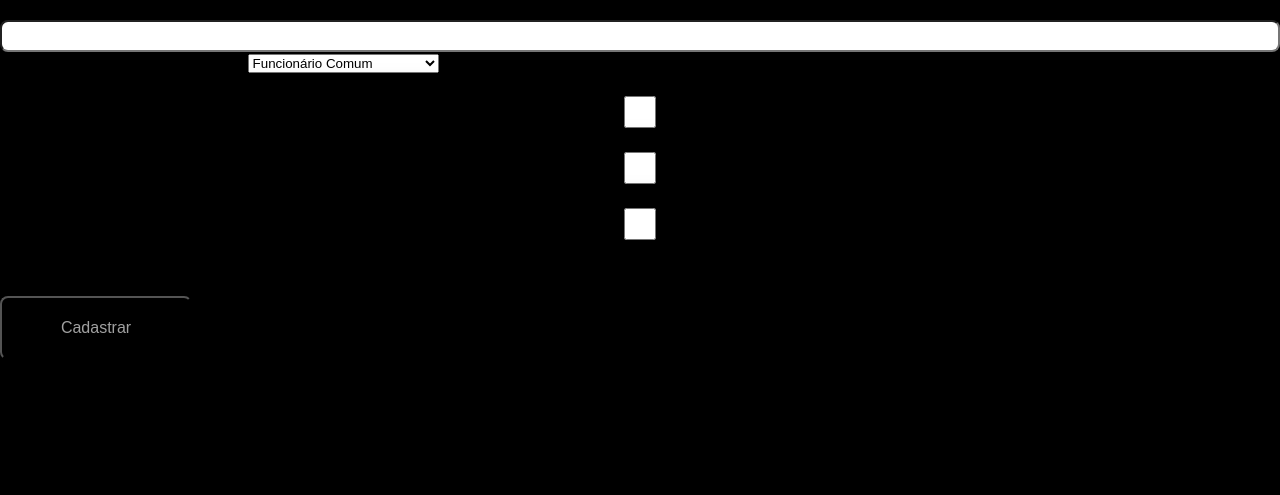
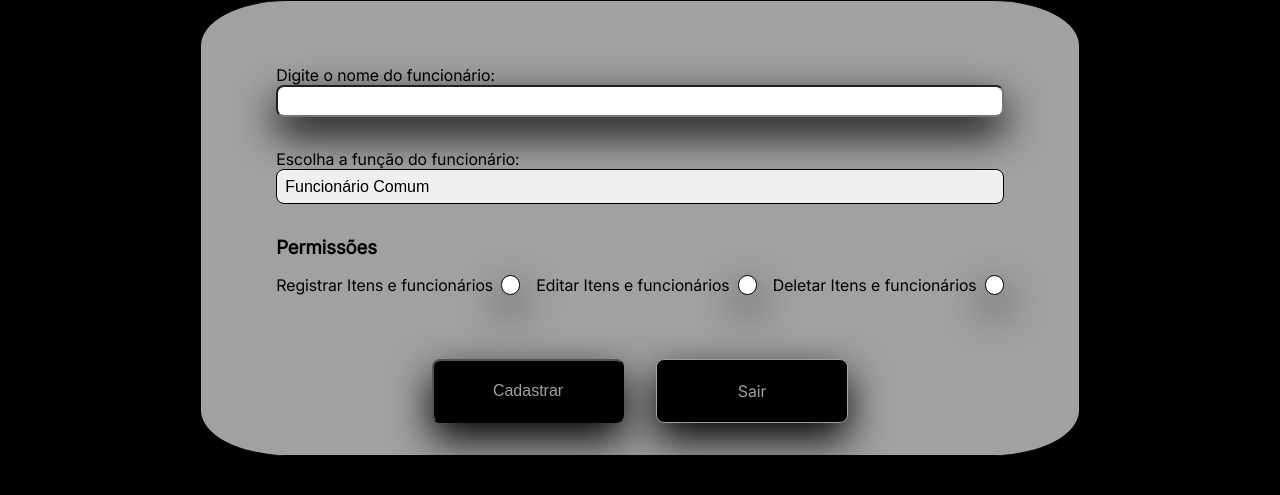
Before and after one commit to JanseyScofield/Wayne-s-System, a Flask app: page /funcionarios/registrar in a window 1280 px wide. Shown: the part 189-684 px from the top of the page. Run offline with Flask 3, Linux system fonts and the light colour scheme; the visitor is signed in with stand-in values (Sample User, id 1).

Commit message:
Corrigindo esqueleto da página de registrar funcionário e criando o estilo do formulario

```diff
--- a/app/static/css/style.css
+++ b/app/static/css/style.css
@@ -110,7 +110,6 @@
     font-size: 16px;
     cursor: pointer;
 }
-
 
 .botao{
     margin-top: 2rem;
@@ -245,3 +244,90 @@
     text-decoration: none;
     border: 1px solid var(--cinza-100);
 }
+
+.main-form {
+    display: flex;
+    justify-content: center;
+}
+
+.formulario-padrao {
+    width: 55rem;
+    max-height: 80%;
+    height: auto;
+    display: flex;
+    flex-direction: column;
+    align-items: center;
+    justify-content: center;
+    padding: 2rem;
+    background-color: var(--cinza-100);
+    border: 1px solid var(--preto-900);
+    border-radius: 10%;
+}
+
+.campo-form-padrao select {
+    border-radius: 0.5rem;
+    border: 1px solid var(--preto-900);
+    padding: 0.5rem;
+    font-size: 1rem;
+    appearance: none;
+}
+
+.campo-form-padrao select option {
+    padding: 0.5rem;
+    font-size: 1rem;
+}
+
+.campos-form {
+    display: flex;
+    flex-direction: column;
+    gap: 2rem;
+    align-content: flex-start;
+    padding: 2rem;
+}
+
+.campo-form-padrao input,
+.campo-form-padrao select {
+    width: 100%;
+    padding: 0.5rem;
+    font-size: 1rem;
+}
+
+input[type="checkbox"] {
+    appearance: none;
+    width: 1.2rem;
+    height: 1.2rem;
+    border: 1px solid var(--preto-900);
+    border-radius: 80%;
+    background-color: #fff;
+    cursor: pointer;
+}
+
+input[type="checkbox"]:checked {
+    background-color: var(--azul-900);
+    border-color: var(--azul-900);
+}
+
+.campo-checkbox {
+    display: flex;
+    flex-direction: column;
+    gap: 1rem;
+}
+
+.opcoes-checkbox{
+    display: flex;
+    flex-direction: row;
+    gap: 1rem;
+}
+
+.campo-checkbox label {
+    display: flex;
+    flex-direction: row;
+    flex-wrap: wrap;
+    align-items:center;
+    gap: 0.5rem;
+}
+
+.botoes-formulario{
+    display: flex;
+    gap: 2rem;
+}
--- a/app/templates/funcionarios/registrar_funcionario.html
+++ b/app/templates/funcionarios/registrar_funcionario.html
@@ -10,8 +10,9 @@
     <nav>
         <h1 class="titulos-principais">Registrar Funcionário</h1>
     </nav>
-    <main>
+    <main class="main-form">
         <form action="" class="formulario-padrao" method="POST">
+            <section class="campos-form">
                 <div class="campo-form-padrao">
                     <label for="nome-funcionario">Digite o nome do funcionário:</label>
                     <input type="text" name="nome-funcionario" id="nome-funcionario">
@@ -25,21 +26,27 @@
                     </select>
                 </div>
                 <div class="campo-form-padrao campo-checkbox">
-                <h3 class="titulo-checkbox">Permisão do funcionário</h3>
+                    <h3 class="titulo-checkbox">Permissões</h3>
+                    <div class="opcoes-checkbox">
                         <label for="permisao-registrar">
+                            Registrar Itens e funcionários
                             <input type="checkbox" name="permisao-registrar"  value="0">
-                    Registrar Itens e funcionários
                         </label>
                         <label for="permisao-editar">
+                            Editar Itens e funcionários
                             <input type="checkbox" name="permisao-editar" value="0">
-                    Editar Itens e funcionários
                         </label>
                         <label for="permisao-deletar">
+                            Deletar Itens e funcionários
                             <input type="checkbox" name="permisao-deletar" value="0">
-                    Deletar Itens e funcionários
                         </label>
                     </div>
+                </div>
+        </section>
+            <div class="botoes-formulario">
                 <button type="submit" class="botao">Cadastrar</button>
+                <a class="botao ancora-botao" href="/funcionarios" type="button" hr>Sair</a>
+            </div>
         </form>
     </main>
 </body>
```
Lines whose indentation alone changed are shown as unchanged.
